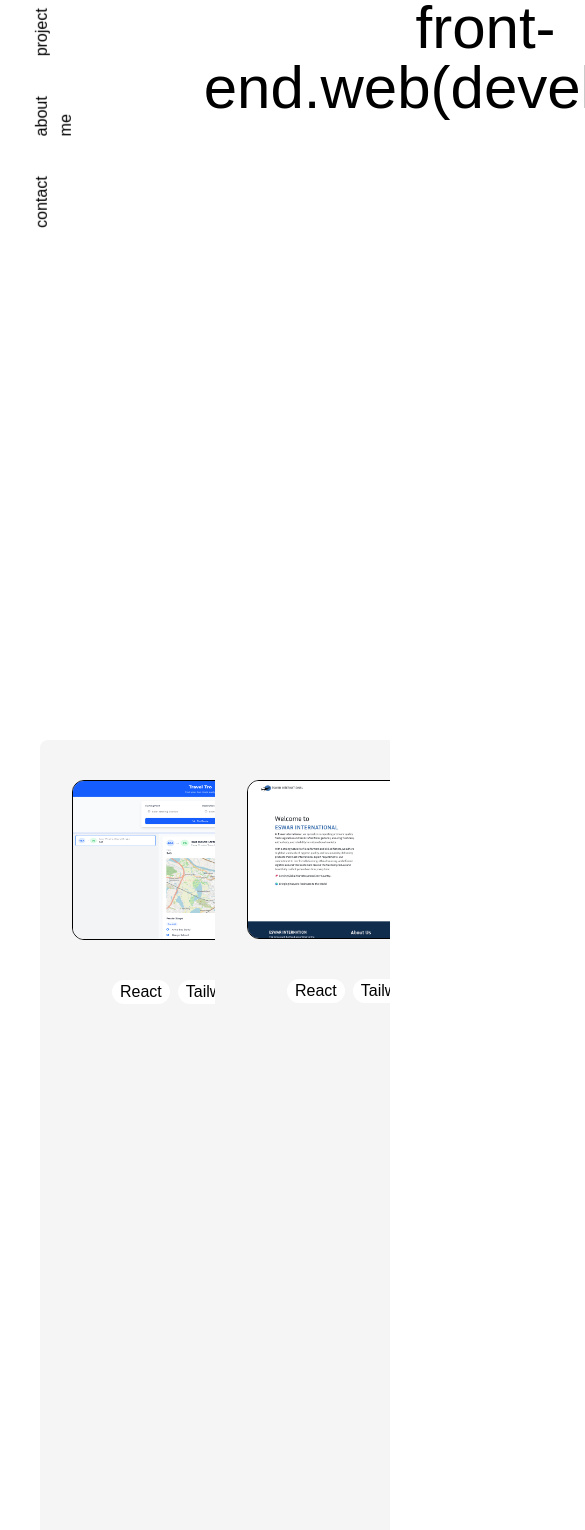
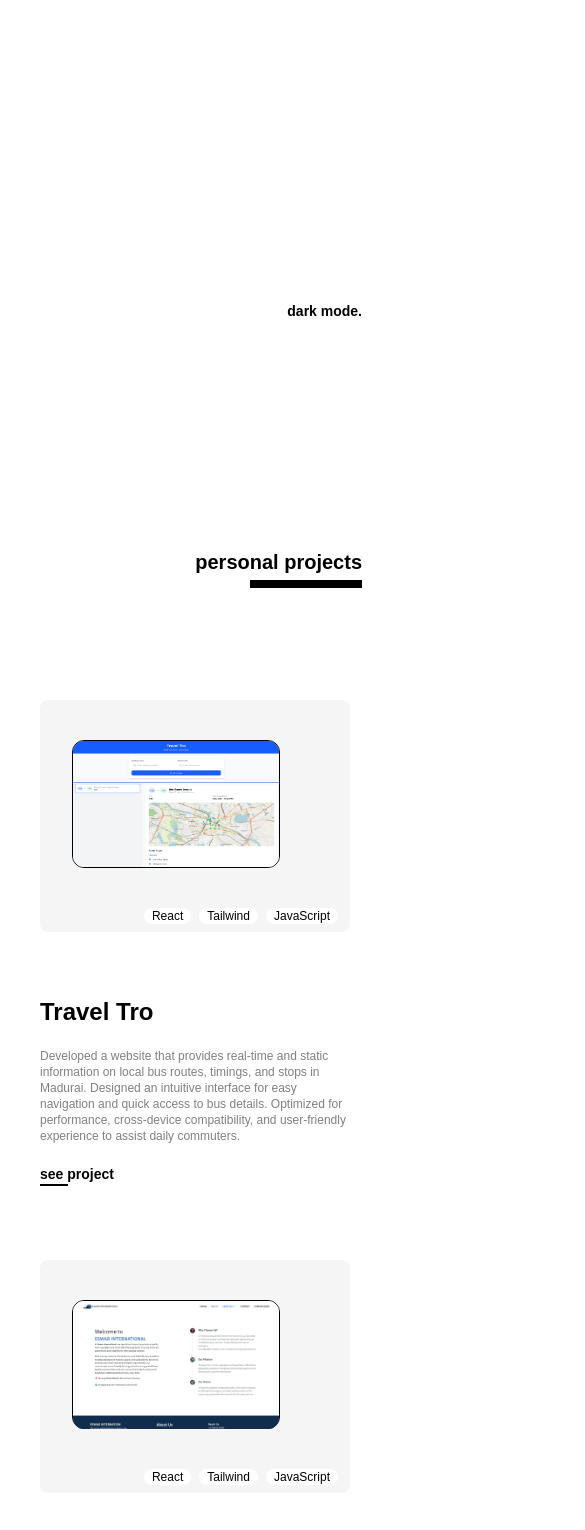
Before and after one commit to EswarCodeX/Portfolio, a React (Vite) app: page / in a window 390 px wide. Shown: the part 338-1868 px from the top of the page, 585 px wide, since content can reach past the window. Built offline with nearby package versions, Linux system fonts and the light colour scheme; a web font is replaced by a local one.

Commit message:
responsive updated

```diff
--- a/src/components/Body.jsx
+++ b/src/components/Body.jsx
@@ -39,12 +39,12 @@ export default function Body() {
     <>
       <div
         id="home"
-        className={`flex justify-between -ml-24 -mt-24 items-center min-h-screen ${
+        className={`flex sm:flex-row flex-col sm:justify-between justify-evenly sm:-ml-24 -mt-24 items-center min-h-screen ${
           darkMode ? "dark:bg-black dark:text-white" : ""
         }`}
       >
         <nav>
-          <ul className="flex -rotate-90 gap-10 font-man">
+          <ul className="sm:flex hidden -rotate-90 gap-10 font-man ">
             <li
               className={`cursor-pointer transition-all ${
                 activeSection === "contact"
@@ -97,14 +97,14 @@ export default function Body() {
         </nav>
 
         <h1
-          className="font-dot text-6xl text-center mr-24 mb-10"
+          className="font-dot  flex sm:flex-row flex-col sm:text-6xl text-4xl text-center sm:mr-24 mr-0 mb-10"
           data-aos="fade-up"
           data-aos-duration="1100"
         >
-          front-end.web(developer)_
+          front-end.<span>web(developer)_</span>
         </h1>
         <h4
-          className="-rotate-90 font-bold mt-[30%] font-man cursor-pointer"
+          className="sm:-rotate-90 font-bold mt-[30%] font-man text-end sm:w-auto  w-full pr-7 sm:pl-0 sm:text-base text-sm cursor-pointer"
           data-aos="fade-up"
           data-aos-duration="1100"
           onClick={toggleDarkMode}
--- a/src/components/Project.jsx
+++ b/src/components/Project.jsx
@@ -9,10 +9,10 @@ export default function Project() {
     <>
       <div
         id="project"
-        className="flex flex-col w-[1450px] items-end gap-1 pb-18 pt-20 overflow-hidden"
+        className="flex flex-col w-full  items-end gap-1 pb-18 pt-20 sm:pr-14 pr-7  overflow-hidden"
       >
         <h2
-          className="text-3xl font-bold font-man "
+          className="sm:text-3xl text-xl font-bold font-man "
           data-aos="fade-up"
           data-aos-duration="1100"
         >
@@ -20,22 +20,22 @@ export default function Project() {
         </h2>
         <div
           className={`${
-            darkMode ? "bg-white w-28  h-2" : "bg-black w-28  h-2"
+            darkMode ? "bg-white w-28  sm:h-2 h-1" : "bg-black w-28  h-2"
           }`}
           data-aos="fade-left"
           data-aos-duration="1100"
         ></div>
       </div>
-      <div className="w-screen h-[30%] grid grid-cols-2 grid-rows-2 gap-10 p-10 overflow-hidden ">
+      <div className="w-screen h-[30%] grid grid-cols-1 sm:grid-cols-2 grid-rows-4 sm:grid-rows-2 gap-10 p-10 overflow-hidden ">
         {items.map((props, index) => {
           return (
             <div
-              key={props.id}
-              className="flex font-man gap-6"
+              key={index}
+              className="flex sm:flex-row flex-col font-man gap-6"
               data-aos={props.aos}
               data-aos-duration="1100"
             >
-              <div className="bg-[#f5f5f5] px-8  pt-10 gap-10 mb-10 rounded-lg flex flex-col ">
+              <div className={props.divStyle}>
                 <img
                   className={`${
                     darkMode ? props.imageStyledark : props.imageStylelight
@@ -68,10 +68,14 @@ export default function Project() {
                 </ul>
               </div>
               <div className="flex flex-col gap-5">
-                <h4 className="font-bold text-3xl">{props.title}</h4>
-                <p className="text-[#808080] text-sm">{props.description}</p>
+                <h4 className="font-bold sm:text-3xl text-2xl">
+                  {props.title}
+                </h4>
+                <p className="text-[#808080] sm:text-sm text-xs">
+                  {props.description}
+                </p>
                 <a href={props.link}>
-                  <p className="flex font-semibold text-lg cursor-pointer">
+                  <p className="flex font-semibold sm:text-lg text-sm cursor-pointer">
                     see project
                   </p>
                   <div className="h-0.5 w-7 bg-black"></div>
--- a/src/components/about.jsx
+++ b/src/components/about.jsx
@@ -41,27 +41,27 @@ export default function about() {
     <>
       <div
         id="about"
-        className="font-man pl-20 pt-40"
+        className="font-man sm:pl-20 pl-7 pt-40"
         data-aos="fade-right"
         data-aos-duration="1100"
       >
-        <h1 className="font-bold text-3xl">about me</h1>
+        <h1 className="font-bold text-2xl sm:text-3xl">about me</h1>
         <div
-          className={`w-20 h-2${darkMode ? " bg-white" : "bg-black "}`}
+          className={`w-20 h-1 sm:h-2${darkMode ? " bg-white" : "bg-black "}`}
         ></div>
       </div>
-      <div className="font-man flex gap-20 p-36">
+      <div className="font-man flex sm:flex-row flex-col gap-20 sm:p-36 p-3 items-center  pt-16">
         <img className="size-52" src={profile} alt="" data-aos="flip-right" />
         <div className="flex flex-col gap-5">
           <h3
-            className="text-4xl "
+            className="sm:text-4xl text-3xl"
             data-aos="fade-right"
             data-aos-duration="1100"
           >
             Eswar Karthik
           </h3>
           <p
-            className=" font-extralight"
+            className=" sm:text-base text-sm font-extralight"
             data-aos="fade-right"
             data-aos-duration="1300"
           >
@@ -72,7 +72,7 @@ export default function about() {
             globally, coding from my home office in the peaceful interior
           </p>
           <ul
-            className="flex gap-3"
+            className="flex gap-3 sm:text-base text-sm"
             data-aos="fade-right"
             data-aos-duration="1500"
           >
@@ -82,22 +82,28 @@ export default function about() {
           </ul>
         </div>
       </div>
-      <div className="font-man flex px-24 gap-14">
+      <div className="font-man flex sm:flex-row flex-col sm:px-24 px-10 pt-12 gap-14">
         {items.map((props, index) => {
           return (
             <div
               key={props.key}
-              className="flex gap-5"
+              className="flex gap-3 sm:gap-5"
               data-aos="fade-down"
               data-aos-duration={props.aosDuration}
             >
-              <img className="size-10" src={props.image} alt="" />
+              <img className="sm:size-10 size-7" src={props.image} alt="" />
               <div
-                className={`w-0.5 h-10${darkMode ? " bg-white" : "bg-black "}`}
+                className={`w-0.5  sm:h-10 h-4${
+                  darkMode ? " bg-white" : "bg-black "
+                }`}
               ></div>
               <div>
-                <h6 className="text-xl font-semibold">{props.title}</h6>
-                <p className="text-xs font-extralight">{props.description}</p>
+                <h6 className="sm:text-xl text-sm font-semibold">
+                  {props.title}
+                </h6>
+                <p className="sm:text-xs text-[10px] font-extralight">
+                  {props.description}
+                </p>
               </div>
             </div>
           );
--- a/src/components/contact.jsx
+++ b/src/components/contact.jsx
@@ -43,10 +43,13 @@ export default function contact() {
   ];
   return (
     <>
-      <div id="contact" className="flex flex-col items-center gap-28 pt-60">
+      <div
+        id="contact"
+        className="flex flex-col items-center gap-20 sm:gap-28 pt-60"
+      >
         <div className="flex flex-col items-center gap-2">
           <h1
-            className="font-man text-3xl font-bold"
+            className="font-man sm:text-3xl text-2xl font-bold"
             data-aos="fade-right"
             data-aos-duration="1100"
           >
@@ -55,10 +58,12 @@ export default function contact() {
           <div
             data-aos="fade-left"
             data-aos-duration="1100"
-            className={`w-28 h-2 ${darkMode ? " bg-white" : "bg-black "}`}
+            className={`sm:w-28 w-20 sm:h-2 h-1 ${
+              darkMode ? " bg-white" : "bg-black "
+            }`}
           ></div>
         </div>
-        <div className="flex gap-24">
+        <div className="sm:flex grid grid-cols-3 gap-10 sm:gap-24">
           {images.map((props, index) => {
             return (
               <img
@@ -73,7 +78,7 @@ export default function contact() {
         </div>
         <div>
           <h2
-            className="font-man font-semibold text-lg"
+            className="font-man font-semibold text-sm sm:text-lg"
             data-aos="fade-left"
             data-aos-duration="1100"
           >
@@ -82,7 +87,9 @@ export default function contact() {
           <div
             data-aos="fade-right"
             data-aos-duration="1100"
-            className={`w-10 h-0.5 ${darkMode ? " bg-white" : "bg-black "}`}
+            className={`sm:w-10 w-5 h-0.5 ${
+              darkMode ? " bg-white" : "bg-black "
+            }`}
           ></div>
         </div>
       </div>
--- a/src/components/data/data.js
+++ b/src/components/data/data.js
@@ -11,14 +11,17 @@ const items = [
     description:
       "Developed a website that provides real-time and static information on local bus routes, timings, and stops in Madurai. Designed an intuitive interface for easy navigation and quick access to bus details. Optimized for performance, cross-device compatibility, and user-friendly experience to assist daily commuters.",
     image: traveltro,
-    imageStyledark: "w-64 h-40 border border-black rounded-xl",
-    imageStylelight: "w-64 h-40 border rounded-xl",
+    divStyle: "bg-[#f5f5f5] px-8  pt-10 gap-10 mb-10 rounded-lg flex flex-col",
+    imageStyledark: "sm:w-64 w-52 sm:h-40 h-32 border border-black rounded-xl",
+    imageStylelight: "sm:w-64 w-52 sm:h-40 h-32 border rounded-xl",
     li1: "React",
     li2: "Tailwind",
     li3: "JavaScript",
-    ulStyle: "flex gap-2  justify-end w-full ml-5 pb-5",
-    darkStyle: " rounded-xl px-2 bg-gray-400 relative bg-gray-600 text-white",
-    lightStyle: "bg-white rounded-xl px-2 bg-white relative",
+    ulStyle: "flex gap-2  justify-end w-full ml-5 pb-5 -mb-3 sm:-mb-0",
+    darkStyle:
+      " rounded-xl px-2  relative bg-gray-600 text-white sm:text-base text-xs",
+    lightStyle:
+      "bg-white rounded-xl px-2 bg-white relative sm:text-base text-xs",
     aos: "zoom-in",
   },
   {
@@ -28,14 +31,18 @@ const items = [
     description:
       "Developed a responsive portfolio website for an export company specializing in fruits and garlands, focusing on intuitive design, user experience, and cross-device compatibility. Ensured seamless navigation, modern aesthetics, and optimized performance to enhance user engagement.",
     image: inter,
-    imageStyledark: "w-64 border border-black rounded-xl",
-    imageStylelight: "w-64 border rounded-xl",
+    divStyle:
+      "bg-[#f5f5f5] px-8  pt-10 gap-10 mb-10 rounded-lg flex flex-col pb-2 sm:pb-0",
+    imageStyledark: "sm:w-64 w-52 border border-black rounded-xl",
+    imageStylelight: "sm:w-64 w-52  border rounded-xl",
     li1: "React",
     li2: "Tailwind",
     li3: "JavaScript",
     ulStyle: "flex gap-2  justify-end w-full ml-5 ",
-    darkStyle: " rounded-xl px-2 bg-gray-400 relative bg-gray-600 text-white",
-    lightStyle: "bg-white rounded-xl px-2 bg-white relative",
+    darkStyle:
+      " rounded-xl px-2  relative bg-gray-600 text-white sm:text-base text-xs",
+    lightStyle:
+      "bg-white rounded-xl px-2 bg-white relative sm:text-base text-xs",
     aos: "zoom-out",
   },
   {
@@ -44,14 +51,18 @@ const items = [
     description:
       "Developed an application that extracts insights, summarizes documents, and answers queries based on content. Implemented efficient text processing algorithms to ensure accurate and relevant responses. Optimized the system to support various document formats for broader usability. Focused on performance, scalability, and user-friendly design to enhance user experience.",
     image: aiqads,
-    imageStyledark: "w-64 border border-white rounded-xl",
-    imageStylelight: "w-64 border rounded-xl",
+    divStyle:
+      "bg-[#f5f5f5] px-8  pt-10 gap-10 mb-10 rounded-lg flex flex-col pb-2 sm:pb-0",
+    imageStyledark: "sm:w-64 w-52  border border-white rounded-xl",
+    imageStylelight: "sm:w-64 w-52  border rounded-xl",
     li1: "React",
     li2: "Tailwind",
     li3: "JavaScript",
     ulStyle: "flex gap-2  justify-end w-full ml-5",
-    darkStyle: " rounded-xl px-2 bg-gray-400 relative bg-gray-600 text-white",
-    lightStyle: "bg-white rounded-xl px-2 bg-white relative",
+    darkStyle:
+      " rounded-xl px-2  relative bg-gray-600 text-white sm:text-base text-xs",
+    lightStyle:
+      "bg-white rounded-xl px-2 bg-white relative sm:text-base text-xs",
     aos: "zoom-out",
   },
 
@@ -62,14 +73,18 @@ const items = [
     description:
       "Developed a fully responsive clone of the Tesla website, replicating its modern UI/UX. Implemented smooth animations and optimized performance for a seamless user experience. Integrated reusable components, dynamic routing, and state management to enhance scalability and maintainability. Ensured cross-browser compatibility and mobile responsiveness, aligning with industry best practices.",
     image: tesla,
-    imageStyledark: "w-64 border border-black rounded-xl",
-    imageStylelight: "w-64 border rounded-xl",
+    divStyle:
+      "bg-[#f5f5f5] px-8  pt-10 gap-10 mb-10 rounded-lg flex flex-col pb-2 sm:pb-0",
+    imageStyledark: "sm:w-64 w-52  border border-black rounded-xl",
+    imageStylelight: "sm:w-64 w-52  border rounded-xl",
     li1: "React",
     li2: "Tailwind",
     li3: "JavaScript",
     ulStyle: "flex gap-2  justify-end w-full ml-5",
-    darkStyle: " rounded-xl px-2 bg-gray-400 relative bg-gray-600 text-white",
-    lightStyle: "bg-white rounded-xl px-2 bg-white relative",
+    darkStyle:
+      " rounded-xl px-2  relative bg-gray-600 text-white sm:text-base text-xs",
+    lightStyle:
+      "bg-white rounded-xl px-2 bg-white relative sm:text-base text-xs",
     aos: "zoom-in",
   },
 ];
--- a/src/components/footer.jsx
+++ b/src/components/footer.jsx
@@ -4,12 +4,12 @@ export default function footer() {
   return (
     <>
       <footer
-        className="flex justify-between font-man pt-28 pb-18"
+        className="flex justify-between font-man pt-28 pb-10 sm:pb-18"
         data-aos="fade-up"
         data-aos-duration="1100"
       >
-        <h1 className="font-bold text-4xl pl-24">mrE.</h1>
-        <p className="mr-20 font-extralight text-sm">
+        <h1 className="font-bold sm:text-4xl text-2xl sm:pl-24 pl-5">mrE.</h1>
+        <p className="sm:mr-20 mr-5 sm:text-base text-[10px] font-extralight text-sm">
           design & coding by <span className="font-semibold">me</span>{" "}
         </p>
       </footer>
--- a/src/components/header.jsx
+++ b/src/components/header.jsx
@@ -5,14 +5,14 @@ export default function header() {
     <>
       <div className="w-screen h-1.5 bg-black"></div>
       <header
-        className="flex justify-between pt-11  font-man"
+        className="flex justify-between sm:pt-11 pt-5 font-man"
         data-aos="fade-down"
         data-aos-duration="1100"
       >
-        <h1 className="font-bold text-4xl pl-24">mrE.</h1>
+        <h1 className="font-bold sm:text-4xl text-2xl pl-5 sm:pl-24">mrE.</h1>
         <a
           href="Eswar_Resume.pdf"
-          className="mr-20 cursor-pointer p-1  "
+          className="sm:mr-20 mr-5 cursor-pointer p-1 sm:text-base text-xs  "
           download="Eswar_Resume.pdf"
         >
           Resume.Cv
```
